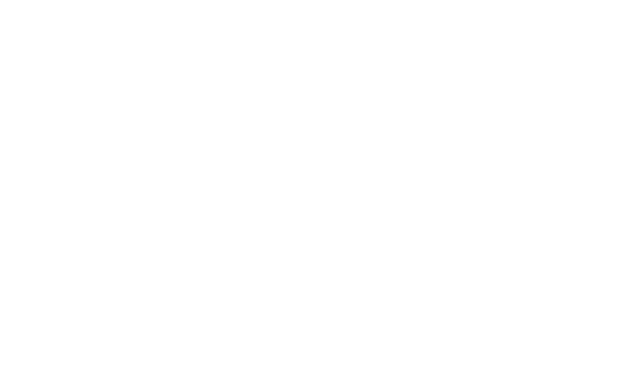
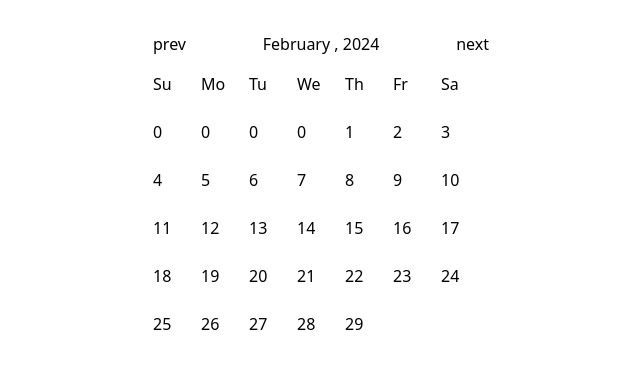
Before and after one commit to RuchiRay/date-range-picker, a React (Create React App) app: page / in a window 1280 px wide. Shown: the top 368 px of the page, without its empty margins (319-959 px from the left). Built offline with nearby package versions, Linux system fonts and the light colour scheme.

Commit message:
made current month

```diff
--- a/src/App.tsx
+++ b/src/App.tsx
@@ -1,7 +1,12 @@
 import React from "react";
+import { Calender } from "./components/calender/Calender";
 
 function App() {
-  return <div className="App"></div>;
+  return (
+    <div className="App">
+      <Calender />
+    </div>
+  );
 }
 
 export default App;
--- /dev/null
+++ b/src/components/calender/Calender.tsx
@@ -0,0 +1,76 @@
+import React, { useState } from "react";
+import { getFirstDayOfMonth, isLeapYear } from "../../utils";
+import { dayMap, monthDaysMap, monthMap } from "./contants";
+
+export const Calender = () => {
+  const date = new Date();
+  const currentDate = date.getDate();
+  const currentDay = date.getDay();
+  const [currentMonth, setcurrentMonth] = useState(monthMap[date.getMonth()]);
+  const currentYear = date.getFullYear();
+  const firstDayOfMonth = getFirstDayOfMonth(currentYear, currentMonth);
+  const [calenderData, setcalenderData] = useState(
+    getCalenderData(firstDayOfMonth, currentYear, currentMonth)
+  );
+
+  const handleNext = () => {};
+  return (
+    <div className="flex m-auto  flex-col w-max items-center justify-center my-8">
+      <div className="mb-4 w-full flex justify-between">
+        <button>prev</button>
+        {currentMonth} , {currentYear}
+        <button onClick={handleNext}>next</button>
+      </div>
+      <div>
+        <div className="flex  ">
+          <p className="w-12 h-12">Su</p>
+          <p className="w-12 h-12">Mo</p>
+          <p className="w-12 h-12">Tu</p>
+          <p className="w-12 h-12">We</p>
+          <p className="w-12 h-12 ">Th</p>
+          <p className="w-12 h-12 ">Fr</p>
+          <p className="w-12 h-12 ">Sa</p>
+        </div>
+        {calenderData.map((week) => {
+          return (
+            <div className="flex">
+              {week.map((date) => {
+                return <p className="w-12 h-12">{date.date}</p>;
+              })}
+            </div>
+          );
+        })}
+      </div>
+    </div>
+  );
+};
+
+const getCalenderData = (
+  firstDayOfMonth: string,
+  currentYear: number,
+  currentMonth: string
+) => {
+  const calenderData = [];
+  let weekArray = [];
+  let day = 0;
+  for (const key in dayMap) {
+    if (dayMap[key] !== firstDayOfMonth) {
+      weekArray.push({ day: dayMap[key], date: 0 });
+      day++;
+    } else break;
+  }
+  const totalDays = isLeapYear(currentYear)
+    ? monthDaysMap[currentMonth] + 1
+    : monthDaysMap[currentMonth];
+  for (let i = 1; i <= totalDays; i++) {
+    weekArray.push({ day: dayMap[day], date: i });
+    day++;
+    if (day === 7) {
+      calenderData.push(weekArray);
+      weekArray = [];
+      day = 0;
+    }
+  }
+  calenderData.push(weekArray);
+  return calenderData;
+};
--- /dev/null
+++ b/src/components/calender/contants.ts
@@ -0,0 +1,41 @@
+import { DayMap, MonthDaysMap, MonthMap } from "./interface";
+
+export const dayMap: DayMap = {
+  0: "Su",
+  1: "Mo",
+  2: "Tu",
+  3: "We",
+  4: "Th",
+  5: "Fr",
+  6: "Sa",
+};
+
+export const monthMap: MonthMap = {
+  0: "January",
+  1: "February",
+  2: "March",
+  3: "April",
+  4: "May",
+  5: "June",
+  6: "July",
+  7: "August",
+  8: "September",
+  9: "October",
+  10: "November",
+  11: "December",
+};
+
+export const monthDaysMap: MonthDaysMap = {
+  January: 31,
+  February: 28,
+  March: 31,
+  April: 30,
+  May: 31,
+  June: 30,
+  July: 31,
+  August: 31,
+  September: 30,
+  October: 31,
+  November: 30,
+  December: 31,
+};
--- /dev/null
+++ b/src/components/calender/interface.ts
@@ -0,0 +1,11 @@
+export interface DayMap {
+  [key: number]: string;
+}
+
+export interface MonthMap {
+  [key: number]: string;
+}
+
+export interface MonthDaysMap {
+  [key: string]: number;
+}
--- /dev/null
+++ b/src/utils.ts
@@ -0,0 +1,15 @@
+import { dayMap } from "./components/calender/contants";
+
+export const getFirstDayOfMonth = (
+  currentYear: number,
+  currentMonth: string
+) => {
+  let firstDate = new Date(`${currentYear}-${currentMonth}-01`);
+  let firstDay = dayMap[firstDate.getDay()];
+  return firstDay;
+};
+
+export const isLeapYear = (year: number) => {
+  if (year % 4 === 0) return true;
+  else return false;
+};
```
